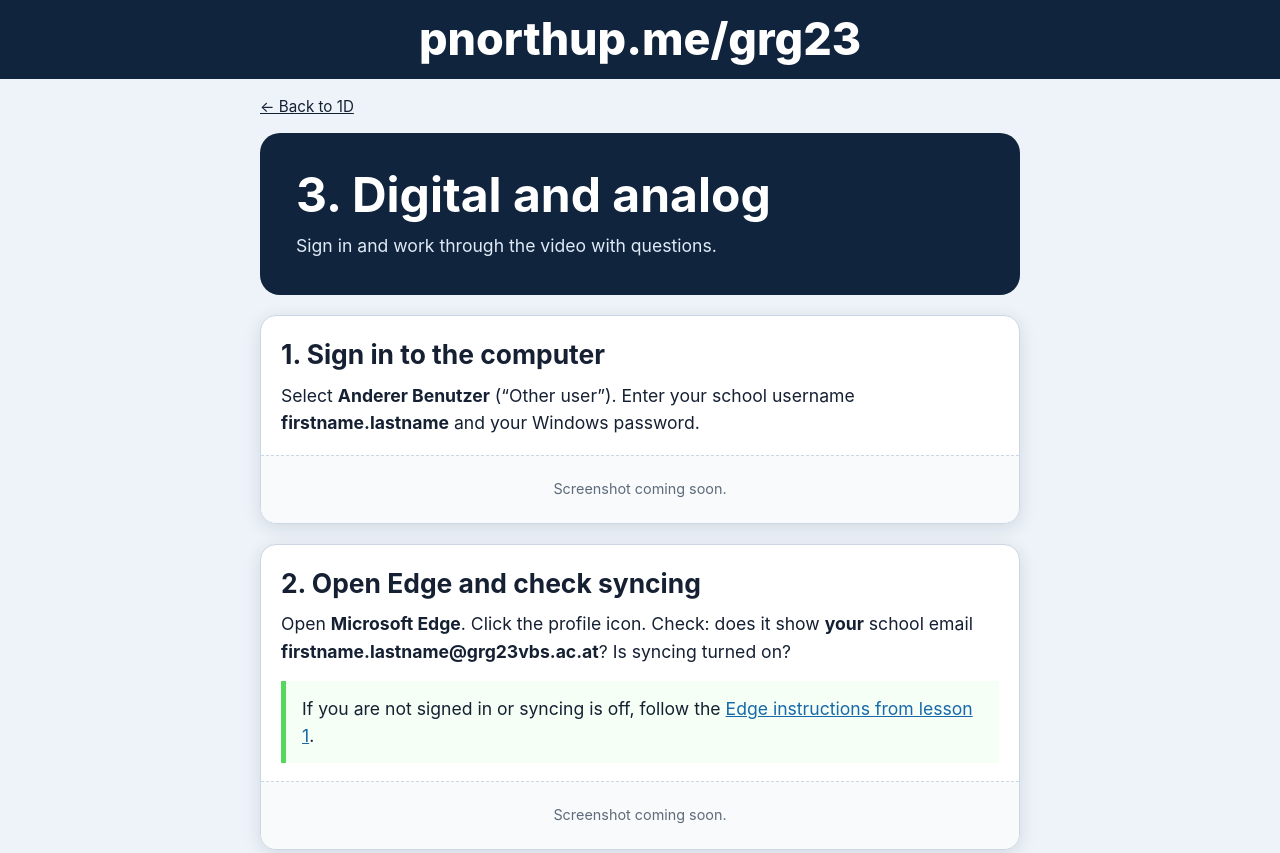
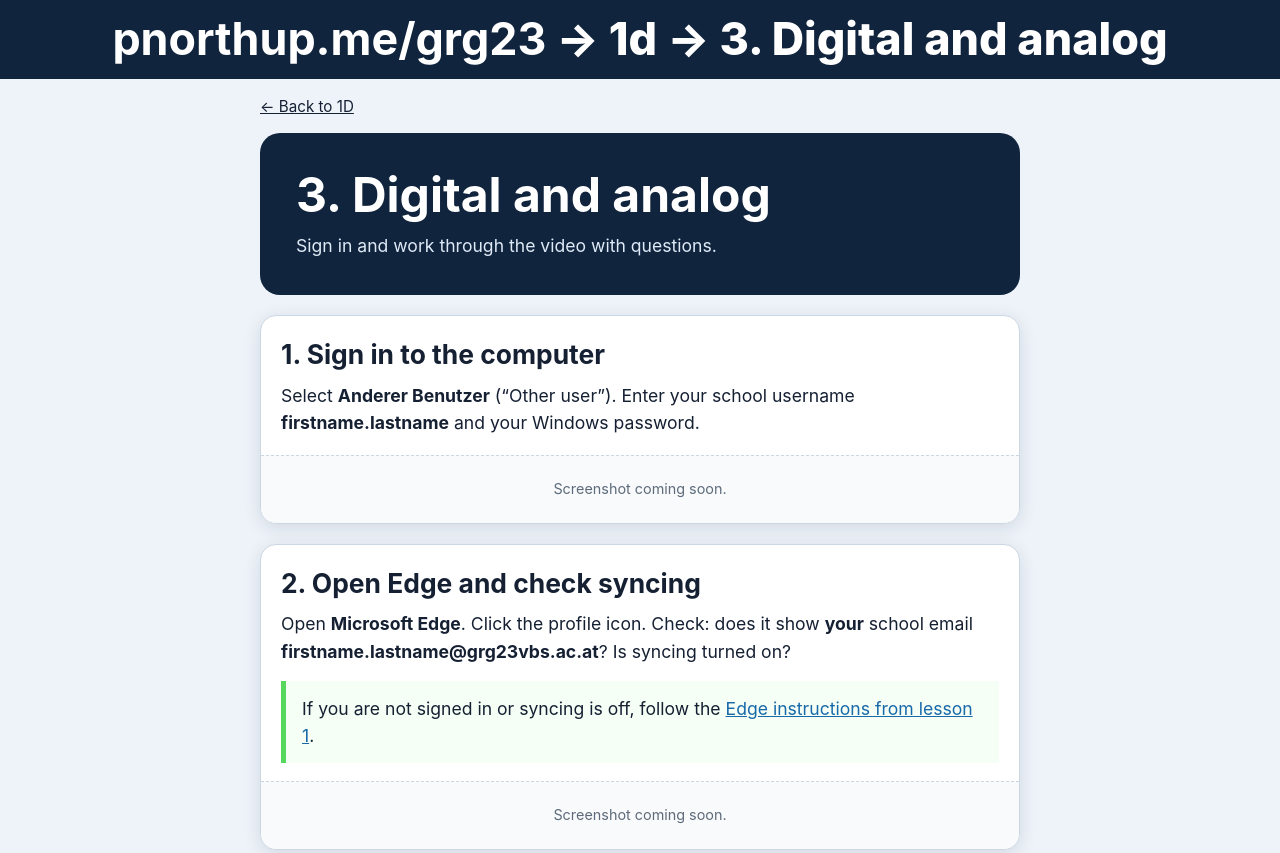
Before and after one commit to eudinaesis/grg23, a plain HTML site: page 1d-dgb/Digital-und-analog.html in a window 1280 px wide. Shown: the top 853 px of the page. Drawn offline with Linux system fonts and the light colour scheme.

Commit message:
Show complete navigation path in lesson 3 banner

```diff
--- a/1d-dgb/Digital-und-analog.html
+++ b/1d-dgb/Digital-und-analog.html
@@ -28,7 +28,7 @@
   </style>
 </head>
 <body>
-  <a class="address-banner" href="https://pnorthup.me/grg23">pnorthup.me/grg23</a>
+  <a class="address-banner" href="https://pnorthup.me/grg23"><strong>pnorthup.me/grg23</strong> → 1d → 3. Digital and analog</a>
 
   <main class="site-shell">
     <p class="breadcrumb"><a href="index.html"><span>← Back to 1D</span></a></p>
```
